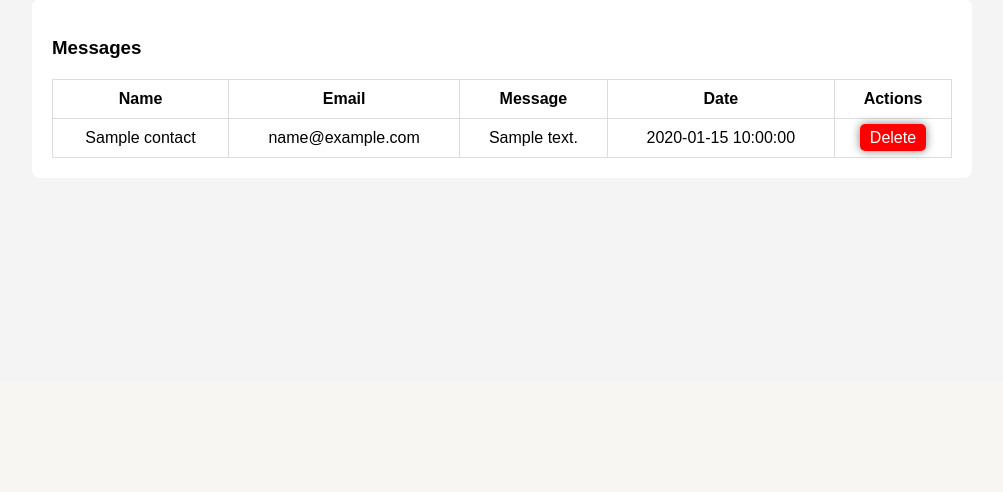
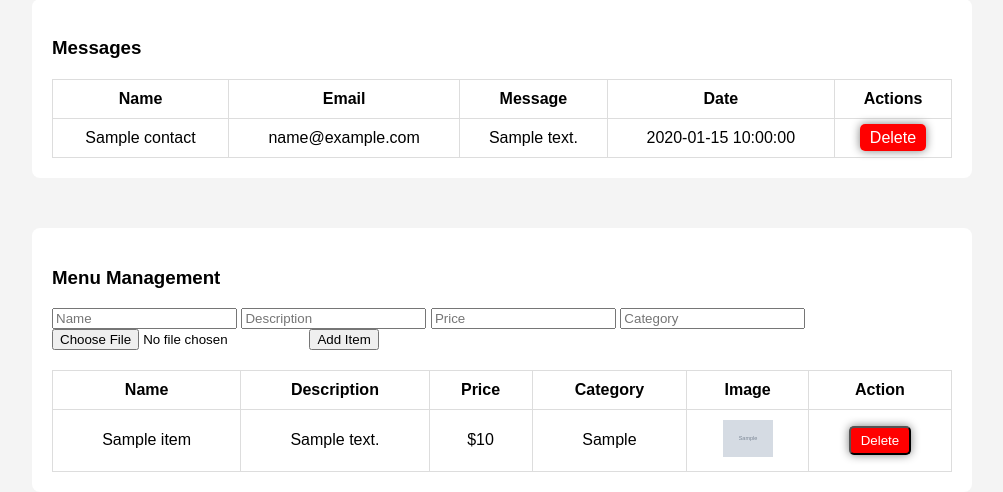
Before and after one commit to OrgesaBerisha/Projekti-Web-Dizajne, a PHP site: page /admin_dashboard.php in a window 1280 px wide. Shown: the part 418-910 px from the top of the page, without its empty margins (138-1141 px from the left). Before the commit the page ends 596 px from the top, so only its background shows below. Run offline with PHP 8.4, Linux system fonts and the light colour scheme; the visitor is signed in with stand-in values (Sample User, id 1); tables that the repository leaves empty or names only in its code hold one stand-in row (values such as "Sample post"); grey boxes marked "Sample" are stand-in pictures.

Commit message:
privilegjet e adminit dhe krijimi i databazes dhe dashboard

```diff
--- /dev/null
+++ b/AdminMenu.php
@@ -0,0 +1,102 @@
+<?php
+
+require_once 'Database.php';
+
+class AdminMenu {
+    private $db;
+
+    public function __construct() {
+        $database = new Database();
+        $this->db = $database->getConnection(); // Get PDO connection
+    }
+
+    public function getAllMenuItems() {
+        $query = "SELECT * FROM menu_items";
+        $stmt = $this->db->prepare($query);
+        $stmt->execute();
+        return $stmt->fetchAll(PDO::FETCH_ASSOC);
+    }
+
+    public function addMenuItem($name, $description, $price, $category, $image) {
+        // Validoni imazhin
+        if ($_FILES['image']['error'] == 0) {
+            $allowedTypes = ['image/jpeg', 'image/png', 'image/gif'];
+            $maxSize = 2 * 1024 * 1024; // 2MB
+
+            if (!in_array($_FILES['image']['type'], $allowedTypes)) {
+                echo "Lloji i imazhit është i pavlefshëm.";
+                return false;
+            }
+
+            if ($_FILES['image']['size'] > $maxSize) {
+                echo "Madhësia e imazhit kalon kufirin.";
+                return false;
+            }
+
+            // Gjeneroni një emër unik për imazhin
+            $imageName = time() . '_' . $_FILES['image']['name'];
+            $imageTmpName = $_FILES['image']['tmp_name'];
+            $uploadDir = 'img/';
+            $imagePath = $uploadDir . basename($imageName);
+
+            if (move_uploaded_file($imageTmpName, $imagePath)) {
+                $query1 = "INSERT INTO menu_items (name, description, price, category, image)
+                           VALUES (:name, :description, :price, :category, :image)";
+                $stmt1 = $this->db->prepare($query1);
+                $stmt1->bindParam(':name', $name);
+                $stmt1->bindParam(':description', $description);
+                $stmt1->bindParam(':price', $price);
+                $stmt1->bindParam(':category', $category);
+                $stmt1->bindParam(':image', $imagePath);
+                $stmt1->execute();
+
+                $menuid = $this->db->lastInsertId();
+
+                $query2 = "INSERT INTO menu_admin (name, description, price, category, image, menuid)
+                           VALUES (:name, :description, :price, :category, :image, :menuid)";
+                $stmt2 = $this->db->prepare($query2);
+                $stmt2->bindParam(':name', $name);
+                $stmt2->bindParam(':description', $description);
+                $stmt2->bindParam(':price', $price);
+                $stmt2->bindParam(':category', $category);
+                $stmt2->bindParam(':image', $imagePath);
+                $stmt2->bindParam(':menuid', $menuid);
+                return $stmt2->execute();
+            } else {
+                echo "Dështoi ngarkimi i imazhit.";
+                return false;
+            }
+        } else {
+            echo "Gabim gjatë ngarkimit të imazhit.";
+            return false;
+        }
+    }
+
+    public function deleteMenuItem($id) {
+        // First, delete from menu_admin
+        $query1 = "DELETE FROM menu_admin WHERE menuid = :id";
+        $stmt1 = $this->db->prepare($query1);
+        $stmt1->bindParam(':id', $id);
+        $stmt1->execute();
+
+        // Then, delete from menu_items
+        $query2 = "DELETE FROM menu_items WHERE id = :id";
+        $stmt2 = $this->db->prepare($query2);
+        $stmt2->bindParam(':id', $id);
+        return $stmt2->execute();
+    }
+
+}
+
+$adminMenu = new AdminMenu();
+
+if ($_SERVER['REQUEST_METHOD'] === 'POST') {
+    if (isset($_POST['add'])) {
+        $adminMenu->addMenuItem($_POST['name'], $_POST['description'], $_POST['price'], $_POST['category'], $_FILES['image']);
+    } elseif (isset($_POST['delete'])) {
+        $adminMenu->deleteMenuItem($_POST['id']);
+    }
+}
+
+$menuItems = $adminMenu->getAllMenuItems();
+?>
--- a/User.php
+++ b/User.php
@@ -64,9 +64,6 @@ class User
     }
 
 
-
-
-
  // Funksioni për editimin e përdoruesit
  public function updateUser($id, $name, $username, $email, $password, $role)
 
--- a/admin_dashboard.php
+++ b/admin_dashboard.php
@@ -3,6 +3,8 @@ session_start();
 include_once 'Database.php';
 include_once 'User.php';
 include_once 'contactRepository.php';
+include_once 'AdminMenu.php';
+
 
 // Kontrollo nëse përdoruesi është i kyçur dhe është admin
 if (!isset($_SESSION['role']) || $_SESSION['role'] !== 'admin') {
@@ -14,6 +16,25 @@ $db = new Database();
 $connection = $db->getConnection();
 $user = new User($connection);
 $contactRepo = new ContactRepository();
+$adminMenu = new AdminMenu();
+
+$menuItems = $adminMenu->getAllMenuItems();
+
+if ($_SERVER['REQUEST_METHOD'] === 'POST') {
+    if (isset($_POST['add'])) {
+        $adminMenu->addMenuItem($_POST['name'], $_POST['description'], $_POST['price'], $_POST['category'], $_FILES['image']);
+    } elseif (isset($_POST['delete'])) {
+        $adminMenu->deleteMenuItem($_POST['id']);
+    }
+    header("Location: admin_dashboard.php");
+    exit;
+}
+if (isset($_GET['delete_menu'])) {
+    $menuid = $_GET['delete_menu'];
+    $adminMenu->deleteMenuItem($menuid);
+    header("Location: admin_dashboard.php");
+    exit;
+}
 
 // Merr të gjithë përdoruesit nga databaza
 $query = "SELECT * FROM user";
@@ -28,6 +49,14 @@ $messages = $contactRepo->getAllMessages();
 if (isset($_GET['delete_message'])) {
     $message_id = $_GET['delete_message'];
     $contactRepo->deleteMessage($message_id);
+    header("Location: admin_dashboard.php");
+    exit;
+}
+
+// Fshirja e produkteve
+if (isset($_GET['delete_menu'])) {
+    $menuid = $_GET['delete_menu'];
+    $adminMenu->deleteMenuItem($menuid);
     header("Location: admin_dashboard.php");
     exit;
 }
@@ -112,6 +141,50 @@ if (isset($_GET['delete_message'])) {
         </tbody>
     </table>
 </div>
+<div class="container">
+    <h3>Menu Management</h3>
+    <form method="POST" enctype="multipart/form-data">
+        <input type="text" name="name" placeholder="Name" required>
+        <input type="text" name="description" placeholder="Description" required>
+        <input type="number" name="price" placeholder="Price" step="0.01" required>
+        <input type="text" name="category" placeholder="Category" required>
+        <input type="file" name="image" required>
+        <button type="submit" name="add">Add Item</button>
+    </form>
+    <table class="table">
+        <tr>
+            <th>Name</th>
+            <th>Description</th>
+            <th>Price</th>
+            <th>Category</th>
+            <th>Image</th>
+            <th>Action</th>
+        </tr>
+        <?php foreach ($menuItems as $item): ?>
+        <tr>
+            <td><?= $item['name'] ?></td>
+            <td><?= $item['description'] ?></td>
+            <td>$<?= $item['price'] ?></td>
+            <td><?= $item['category'] ?></td>
+            <td><img src="<?= $item['image'] ?>" width="50"></td>
+            <td>
+                <form method="POST">
+                    <input type="hidden" name="id" value="<?= $item['id'] ?>">
+                    <!-- <button type="submit" name="delete" class="button delete">Delete</button> -->
+                    <button type="button" class="button delete" onclick="deleteMenuItem(<?php echo $item['id']; ?>)">Delete</button>
+                </form>
+            </td>
+        </tr>
+        <?php endforeach; ?>
+    </table>
+</div>
 
 </body>
+<script>
+ function deleteMenuItem(id) {
+    if (confirm("Are you sure you want to delete this item?")) {
+        window.location.href = "admin_dashboard.php?delete_menu=" + id;
+    }
+}
+</script>
 </html>
--- a/menu.php
+++ b/menu.php
@@ -1,5 +1,10 @@
 <?php
 require_once 'Database.php';
+require_once 'AdminMenu.php';
+
+$adminMenu = new AdminMenu();
+$menuItems = $adminMenu->getAllMenuItems();
+
 
 class Menu {
     private $db;
```
Also changed, not shown: img/1738373861_Americane.png (added), img/1738375384_choclate milk latte.png (added), img/1738375485_chai latte3.png (added), img/1738376694_cappuciono.png (added), uploads/1738369356_almond milk latte3.png (added).
